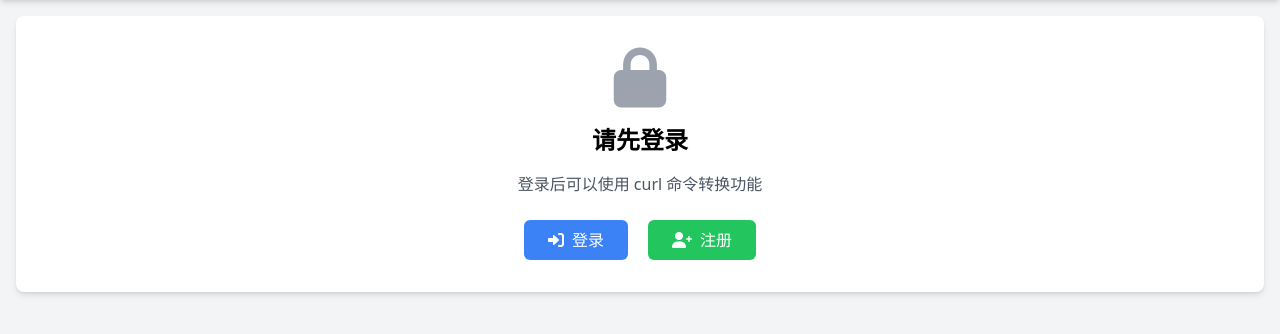
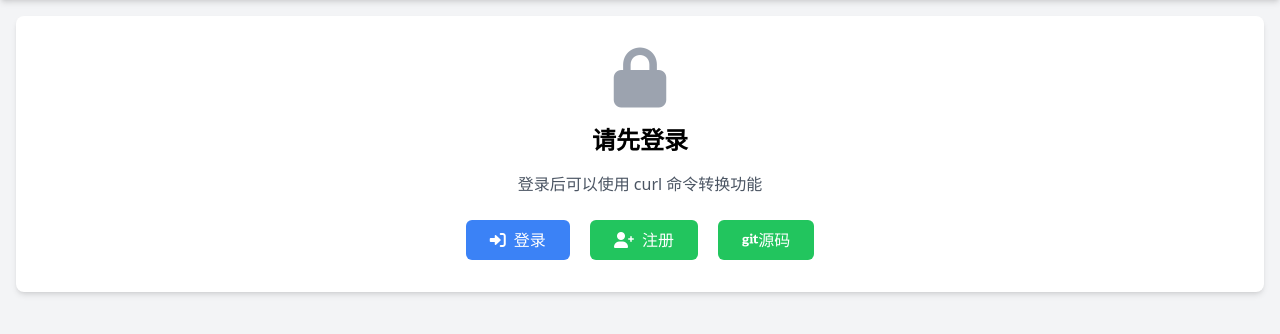
Before and after one commit to lineuman/lcs_flask_claude, a Flask app: page / in a window 1280 px wide. Shown: the part 60-394 px from the top of the page. Run offline with Flask 3, Linux system fonts and the light colour scheme; some libraries are stand-ins or nearby versions.

Commit message:
enh: add source code

```diff
--- a/app/templates/index.html
+++ b/app/templates/index.html
@@ -17,6 +17,7 @@
                 <h1 class="text-xl font-bold text-blue-600">
                     <i class="fas fa-code mr-2"></i>Curl命令转换器
                 </h1>
+
                 <div id="userControls" class="flex items-center space-x-4">
                     <!-- 用户控件将通过 JavaScript 动态加载 -->
                 </div>
@@ -98,6 +99,13 @@
                     <a href="/register" class="inline-block bg-green-500 text-white px-6 py-2 rounded-md hover:bg-green-600">
                         <i class="fas fa-user-plus mr-2"></i>注册
                     </a>
+                    <a href="https://gitee.com/lineuman/lcs_flask_claude"
+                    target="_blank"
+                    class="inline-block bg-green-500 text-white px-6 py-2 rounded-md hover:bg-green-600">
+                        <i class="fa-brands fa-git"></i>源码
+                    </a>
+
+
                 </div>
             </div>
         </div>
--- a/app/templates/login.html
+++ b/app/templates/login.html
@@ -9,6 +9,9 @@
 </head>
 
 <body class="bg-gray-100">
+    <header>
+
+    </header>
     <div class="container mx-auto p-4 max-w-md">
         <div class="bg-white shadow-md rounded-lg p-6">
             <h1 class="text-2xl font-bold mb-6 text-center">用户登录</h1>
```
